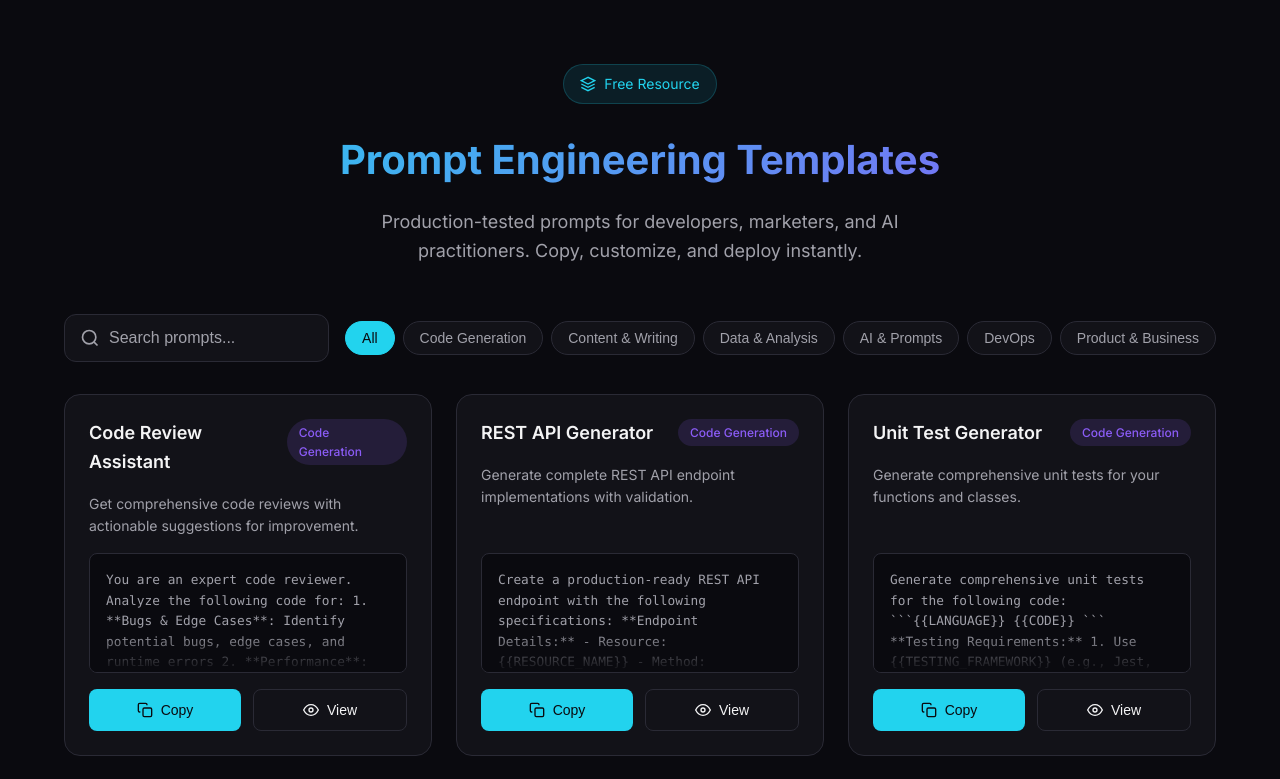
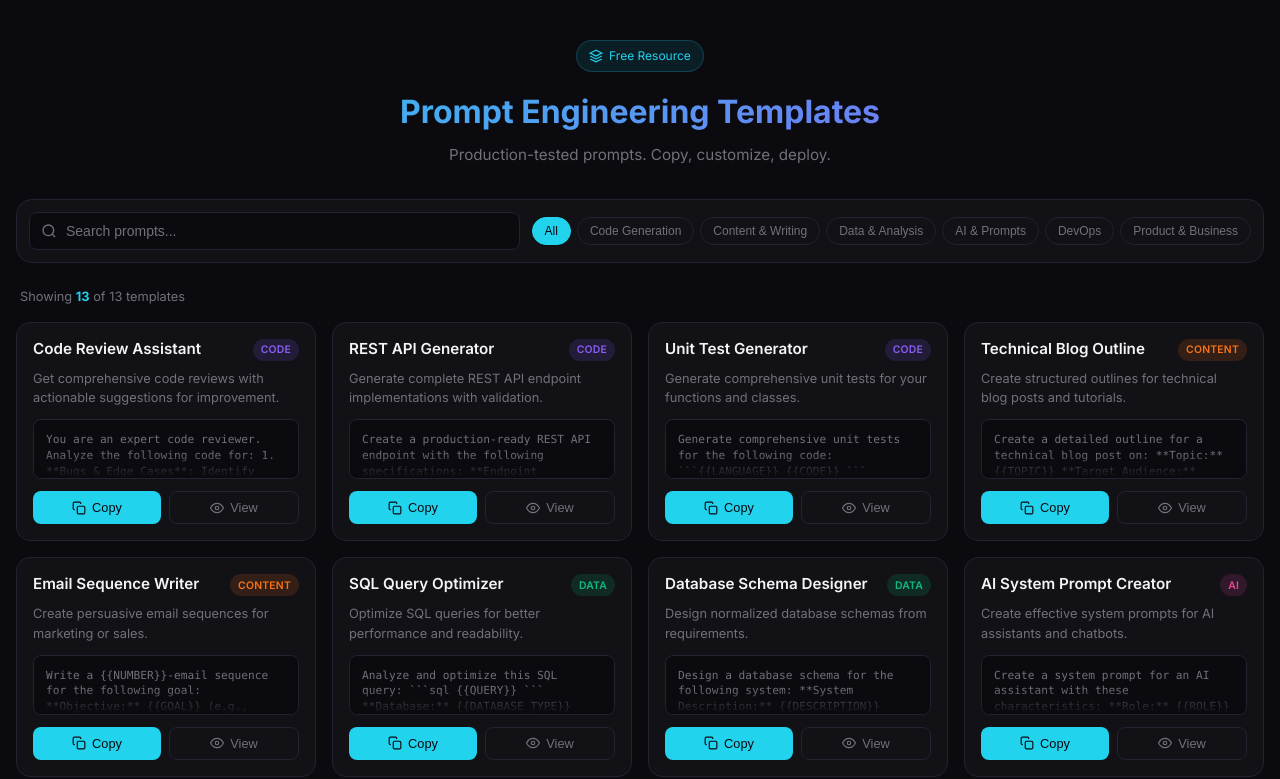
Before and after one commit to kartikeykumar09/prompt-templates, a React (Vite) app: page / in a window 1280 px wide. Shown: the top 779 px of the page. Built offline with nearby package versions, Linux system fonts and the light colour scheme.

Commit message:
Redesign: more compact and interactive layout

```diff
--- a/src/App.tsx
+++ b/src/App.tsx
@@ -2,6 +2,16 @@ import { useState, useMemo } from 'react';
 import './index.css';
 import { promptTemplates, categories } from './data/templates';
 import type { PromptTemplate } from './data/templates';
+
+// Category to CSS class mapping
+const categoryClass: Record<string, string> = {
+  'Code Generation': 'code',
+  'Content & Writing': 'content',
+  'Data & Analysis': 'data',
+  'AI & Prompts': 'ai',
+  'DevOps': 'devops',
+  'Product & Business': 'product',
+};
 
 function App() {
   const [searchQuery, setSearchQuery] = useState('');
@@ -26,7 +36,7 @@ function App() {
     try {
       await navigator.clipboard.writeText(text);
       setToast('Copied to clipboard!');
-      setTimeout(() => setToast(null), 2500);
+      setTimeout(() => setToast(null), 2000);
     } catch (err) {
       console.error('Failed to copy:', err);
     }
@@ -38,15 +48,14 @@ function App() {
         {/* Header */}
         <header className="header">
           <div className="header-badge">
-            <svg width="16" height="16" viewBox="0 0 24 24" fill="none" stroke="currentColor" strokeWidth="2">
+            <svg width="14" height="14" viewBox="0 0 24 24" fill="none" stroke="currentColor" strokeWidth="2">
               <path d="M12 2L2 7l10 5 10-5-10-5zM2 17l10 5 10-5M2 12l10 5 10-5"/>
             </svg>
             <span>Free Resource</span>
           </div>
           <h1>Prompt Engineering Templates</h1>
           <p>
-            Production-tested prompts for developers, marketers, and AI practitioners.
-            Copy, customize, and deploy instantly.
+            Production-tested prompts. Copy, customize, deploy.
           </p>
         </header>
 
@@ -84,6 +93,11 @@ function App() {
           </div>
         </div>
 
+        {/* Stats */}
+        <div className="stats-bar">
+          <span>Showing <strong>{filteredTemplates.length}</strong> of {promptTemplates.length} templates</span>
+        </div>
+
         {/* Templates Grid */}
         {filteredTemplates.length > 0 ? (
           <div className="templates-grid">
@@ -91,13 +105,15 @@ function App() {
               <div key={template.id} className="template-card">
                 <div className="card-header">
                   <h3 className="card-title">{template.title}</h3>
-                  <span className="card-category">{template.category}</span>
+                  <span className={`card-category ${categoryClass[template.category] || ''}`}>
+                    {template.category.split(' ')[0]}
+                  </span>
                 </div>
 
                 <p className="card-description">{template.description}</p>
 
                 <div className="prompt-preview">
-                  {template.prompt.substring(0, 200)}...
+                  {template.prompt.substring(0, 150)}...
                 </div>
 
                 <div className="card-actions">
@@ -105,7 +121,7 @@ function App() {
                     className="btn btn-primary"
                     onClick={() => copyToClipboard(template.prompt)}
                   >
-                    <svg width="16" height="16" viewBox="0 0 24 24" fill="none" stroke="currentColor" strokeWidth="2">
+                    <svg width="14" height="14" viewBox="0 0 24 24" fill="none" stroke="currentColor" strokeWidth="2">
                       <rect x="9" y="9" width="13" height="13" rx="2" ry="2"/>
                       <path d="M5 15H4a2 2 0 0 1-2-2V4a2 2 0 0 1 2-2h9a2 2 0 0 1 2 2v1"/>
                     </svg>
@@ -115,7 +131,7 @@ function App() {
                     className="btn btn-secondary"
                     onClick={() => setSelectedTemplate(template)}
                   >
-                    <svg width="16" height="16" viewBox="0 0 24 24" fill="none" stroke="currentColor" strokeWidth="2">
+                    <svg width="14" height="14" viewBox="0 0 24 24" fill="none" stroke="currentColor" strokeWidth="2">
                       <path d="M1 12s4-8 11-8 11 8 11 8-4 8-11 8-11-8-11-8z"/>
                       <circle cx="12" cy="12" r="3"/>
                     </svg>
@@ -131,7 +147,7 @@ function App() {
               <circle cx="11" cy="11" r="8"/>
               <path d="m21 21-4.35-4.35"/>
             </svg>
-            <p>No templates found matching your criteria.</p>
+            <p>No templates found. Try a different search.</p>
           </div>
         )}
 
@@ -151,7 +167,7 @@ function App() {
             <div className="modal-header">
               <h2>{selectedTemplate.title}</h2>
               <button className="modal-close" onClick={() => setSelectedTemplate(null)}>
-                <svg width="20" height="20" viewBox="0 0 24 24" fill="none" stroke="currentColor" strokeWidth="2">
+                <svg width="18" height="18" viewBox="0 0 24 24" fill="none" stroke="currentColor" strokeWidth="2">
                   <path d="M18 6 6 18M6 6l12 12"/>
                 </svg>
               </button>
@@ -160,13 +176,18 @@ function App() {
             <div className="modal-body">
               <p>{selectedTemplate.description}</p>
 
-              <label>Full Prompt Template:</label>
               <div className="prompt-full">
                 {selectedTemplate.prompt}
               </div>
 
               <div className="tips-section">
-                <h4>💡 Usage Tips</h4>
+                <h4>
+                  <svg width="14" height="14" viewBox="0 0 24 24" fill="none" stroke="currentColor" strokeWidth="2">
+                    <circle cx="12" cy="12" r="10"/>
+                    <path d="M12 16v-4M12 8h.01"/>
+                  </svg>
+                  Usage Tips
+                </h4>
                 <ul>
                   {selectedTemplate.tips.map((tip, index) => (
                     <li key={index}>{tip}</li>
@@ -184,7 +205,7 @@ function App() {
                   setSelectedTemplate(null);
                 }}
               >
-                <svg width="16" height="16" viewBox="0 0 24 24" fill="none" stroke="currentColor" strokeWidth="2">
+                <svg width="14" height="14" viewBox="0 0 24 24" fill="none" stroke="currentColor" strokeWidth="2">
                   <rect x="9" y="9" width="13" height="13" rx="2" ry="2"/>
                   <path d="M5 15H4a2 2 0 0 1-2-2V4a2 2 0 0 1 2-2h9a2 2 0 0 1 2 2v1"/>
                 </svg>
--- a/src/index.css
+++ b/src/index.css
@@ -2,15 +2,19 @@
 
 :root {
   --background: #0a0a0f;
-  --card: #121218;
-  --card-hover: #1a1a22;
-  --border: #2a2a35;
+  --card: #111116;
+  --card-hover: #18181f;
+  --border: #222230;
   --primary: #22d3ee;
   --primary-hover: #06b6d4;
   --text: #f4f4f5;
-  --text-muted: #a1a1aa;
+  --text-muted: #71717a;
   --success: #22c55e;
   --accent: #8b5cf6;
+  --orange: #f97316;
+  --pink: #ec4899;
+  --blue: #3b82f6;
+  --emerald: #10b981;
 }
 
 * {
@@ -23,40 +27,40 @@ body {
   font-family: 'Inter', system-ui, -apple-system, sans-serif;
   background: var(--background);
   color: var(--text);
-  line-height: 1.6;
+  line-height: 1.5;
   min-height: 100vh;
 }
 
 .container {
-  max-width: 1200px;
+  max-width: 1400px;
   margin: 0 auto;
-  padding: 2rem 1.5rem;
+  padding: 1.5rem 1rem;
 }
 
-/* Header */
+/* Header - More Compact */
 .header {
   text-align: center;
-  margin-bottom: 3rem;
-  padding-top: 2rem;
+  margin-bottom: 2rem;
+  padding-top: 1rem;
 }
 
 .header-badge {
   display: inline-flex;
   align-items: center;
-  gap: 0.5rem;
-  padding: 0.5rem 1rem;
+  gap: 0.375rem;
+  padding: 0.375rem 0.75rem;
   background: rgba(34, 211, 238, 0.1);
   border: 1px solid rgba(34, 211, 238, 0.2);
   border-radius: 9999px;
-  font-size: 0.875rem;
+  font-size: 0.75rem;
   color: var(--primary);
-  margin-bottom: 1.5rem;
+  margin-bottom: 1rem;
 }
 
 .header h1 {
-  font-size: 2.5rem;
+  font-size: 2rem;
   font-weight: 700;
-  margin-bottom: 1rem;
+  margin-bottom: 0.5rem;
   background: linear-gradient(135deg, var(--primary), var(--accent));
   -webkit-background-clip: text;
   -webkit-text-fill-color: transparent;
@@ -65,41 +69,45 @@ body {
 
 .header p {
   color: var(--text-muted);
-  font-size: 1.125rem;
-  max-width: 600px;
+  font-size: 0.95rem;
+  max-width: 500px;
   margin: 0 auto;
 }
 
-/* Search and Filter */
+/* Search and Filter - Compact Bar */
 .controls {
   display: flex;
   flex-wrap: wrap;
-  gap: 1rem;
-  margin-bottom: 2rem;
+  gap: 0.75rem;
+  margin-bottom: 1.5rem;
   align-items: center;
+  background: var(--card);
+  padding: 0.75rem;
+  border-radius: 1rem;
+  border: 1px solid var(--border);
 }
 
 .search-box {
   flex: 1;
-  min-width: 250px;
+  min-width: 200px;
   position: relative;
 }
 
 .search-box input {
   width: 100%;
-  padding: 0.875rem 1rem 0.875rem 2.75rem;
-  background: var(--card);
+  padding: 0.625rem 0.875rem 0.625rem 2.25rem;
+  background: var(--background);
   border: 1px solid var(--border);
-  border-radius: 0.75rem;
+  border-radius: 0.5rem;
   color: var(--text);
-  font-size: 1rem;
+  font-size: 0.875rem;
   transition: all 0.2s;
 }
 
 .search-box input:focus {
   outline: none;
   border-color: var(--primary);
-  box-shadow: 0 0 0 3px rgba(34, 211, 238, 0.1);
+  box-shadow: 0 0 0 2px rgba(34, 211, 238, 0.1);
 }
 
 .search-box input::placeholder {
@@ -108,35 +116,38 @@ body {
 
 .search-icon {
   position: absolute;
-  left: 1rem;
+  left: 0.75rem;
   top: 50%;
   transform: translateY(-50%);
   color: var(--text-muted);
-  width: 1.25rem;
-  height: 1.25rem;
+  width: 1rem;
+  height: 1rem;
 }
 
-/* Category Filters */
+/* Category Filters - Pill Style */
 .category-filters {
   display: flex;
   flex-wrap: wrap;
-  gap: 0.5rem;
+  gap: 0.375rem;
 }
 
 .category-btn {
-  padding: 0.5rem 1rem;
-  background: var(--card);
+  padding: 0.375rem 0.75rem;
+  background: transparent;
   border: 1px solid var(--border);
   border-radius: 9999px;
   color: var(--text-muted);
-  font-size: 0.875rem;
+  font-size: 0.75rem;
+  font-weight: 500;
   cursor: pointer;
   transition: all 0.2s;
+  white-space: nowrap;
 }
 
 .category-btn:hover {
   border-color: var(--primary);
   color: var(--primary);
+  background: rgba(34, 211, 238, 0.05);
 }
 
 .category-btn.active {
@@ -145,71 +156,144 @@ body {
   color: var(--background);
 }
 
-/* Grid */
+/* Stats Bar */
+.stats-bar {
+  display: flex;
+  justify-content: space-between;
+  align-items: center;
+  margin-bottom: 1rem;
+  padding: 0 0.25rem;
+}
+
+.stats-bar span {
+  font-size: 0.8rem;
+  color: var(--text-muted);
+}
+
+.stats-bar strong {
+  color: var(--primary);
+}
+
+/* Grid - Tighter */
 .templates-grid {
   display: grid;
-  grid-template-columns: repeat(auto-fill, minmax(350px, 1fr));
-  gap: 1.5rem;
+  grid-template-columns: repeat(auto-fill, minmax(300px, 1fr));
+  gap: 1rem;
 }
 
-/* Card */
+/* Card - Compact & Interactive */
 .template-card {
   background: var(--card);
   border: 1px solid var(--border);
-  border-radius: 1rem;
-  padding: 1.5rem;
-  transition: all 0.3s ease;
+  border-radius: 0.875rem;
+  padding: 1rem;
+  transition: all 0.25s ease;
   display: flex;
   flex-direction: column;
+  position: relative;
+  overflow: hidden;
+}
+
+.template-card::before {
+  content: '';
+  position: absolute;
+  top: 0;
+  left: 0;
+  right: 0;
+  height: 2px;
+  background: linear-gradient(90deg, var(--primary), var(--accent));
+  opacity: 0;
+  transition: opacity 0.25s;
 }
 
 .template-card:hover {
   border-color: var(--primary);
-  transform: translateY(-4px);
-  box-shadow: 0 10px 40px -10px rgba(34, 211, 238, 0.15);
+  transform: translateY(-2px);
+  box-shadow: 0 8px 30px -10px rgba(34, 211, 238, 0.2);
+}
+
+.template-card:hover::before {
+  opacity: 1;
 }
 
 .card-header {
   display: flex;
   justify-content: space-between;
   align-items: flex-start;
-  margin-bottom: 1rem;
+  gap: 0.5rem;
+  margin-bottom: 0.5rem;
 }
 
 .card-title {
-  font-size: 1.125rem;
+  font-size: 0.95rem;
   font-weight: 600;
   color: var(--text);
+  line-height: 1.3;
 }
 
 .card-category {
-  padding: 0.25rem 0.75rem;
+  padding: 0.2rem 0.5rem;
+  border-radius: 9999px;
+  font-size: 0.65rem;
+  font-weight: 600;
+  text-transform: uppercase;
+  letter-spacing: 0.02em;
+  flex-shrink: 0;
+}
+
+.card-category.code {
   background: rgba(139, 92, 246, 0.15);
-  border-radius: 9999px;
-  font-size: 0.75rem;
   color: var(--accent);
-  font-weight: 500;
+}
+
+.card-category.content {
+  background: rgba(249, 115, 22, 0.15);
+  color: var(--orange);
+}
+
+.card-category.data {
+  background: rgba(16, 185, 129, 0.15);
+  color: var(--emerald);
+}
+
+.card-category.ai {
+  background: rgba(236, 72, 153, 0.15);
+  color: var(--pink);
+}
+
+.card-category.devops {
+  background: rgba(59, 130, 246, 0.15);
+  color: var(--blue);
+}
+
+.card-category.product {
+  background: rgba(34, 211, 238, 0.15);
+  color: var(--primary);
 }
 
 .card-description {
   color: var(--text-muted);
-  font-size: 0.875rem;
-  margin-bottom: 1rem;
-  flex-grow: 1;
+  font-size: 0.8rem;
+  margin-bottom: 0.75rem;
+  display: -webkit-box;
+  -webkit-line-clamp: 2;
+  -webkit-box-orient: vertical;
+  overflow: hidden;
 }
 
 .prompt-preview {
   background: var(--background);
   border: 1px solid var(--border);
   border-radius: 0.5rem;
-  padding: 1rem;
-  font-family: 'Monaco', 'Menlo', monospace;
-  font-size: 0.8rem;
+  padding: 0.75rem;
+  font-family: 'Monaco', 'Menlo', 'Consolas', monospace;
+  font-size: 0.7rem;
   color: var(--text-muted);
-  margin-bottom: 1rem;
-  max-height: 120px;
+  margin-bottom: 0.75rem;
+  height: 60px;
   overflow: hidden;
   position: relative;
+  line-height: 1.4;
 }
 
 .prompt-preview::after {
@@ -218,27 +302,28 @@ body {
   bottom: 0;
   left: 0;
   right: 0;
-  height: 40px;
+  height: 25px;
   background: linear-gradient(transparent, var(--background));
 }
 
 .card-actions {
   display: flex;
-  gap: 0.75rem;
+  gap: 0.5rem;
+  margin-top: auto;
 }
 
 .btn {
   flex: 1;
-  padding: 0.75rem 1rem;
+  padding: 0.5rem 0.75rem;
   border-radius: 0.5rem;
-  font-size: 0.875rem;
+  font-size: 0.8rem;
   font-weight: 500;
   cursor: pointer;
   transition: all 0.2s;
   display: flex;
   align-items: center;
   justify-content: center;
-  gap: 0.5rem;
+  gap: 0.375rem;
 }
 
 .btn-primary {
@@ -249,46 +334,71 @@ body {
 
 .btn-primary:hover {
   background: var(--primary-hover);
+  transform: scale(1.02);
 }
 
 .btn-secondary {
   background: transparent;
   border: 1px solid var(--border);
+  color: var(--text-muted);
+}
+
+.btn-secondary:hover {
+  border-color: var(--text-muted);
   color: var(--text);
 }
 
-.btn-secondary:hover {
-  border-color: var(--primary);
-  color: var(--primary);
-}
-
-/* Modal */
+/* Modal - Sleeker */
 .modal-overlay {
   position: fixed;
   inset: 0;
-  background: rgba(0, 0, 0, 0.8);
+  background: rgba(0, 0, 0, 0.85);
   display: flex;
   align-items: center;
   justify-content: center;
   padding: 1rem;
   z-index: 100;
-  backdrop-filter: blur(4px);
+  backdrop-filter: blur(8px);
+  animation: fadeIn 0.2s ease;
+}
+
+@keyframes fadeIn {
+  from {
+    opacity: 0;
+  }
+
+  to {
+    opacity: 1;
+  }
 }
 
 .modal {
   background: var(--card);
   border: 1px solid var(--border);
   border-radius: 1rem;
-  max-width: 700px;
+  max-width: 650px;
   width: 100%;
-  max-height: 85vh;
+  max-height: 80vh;
   overflow: hidden;
   display: flex;
   flex-direction: column;
+  animation: slideUp 0.25s ease;
+}
+
+@keyframes slideUp {
+  from {
+    opacity: 0;
+    transform: translateY(20px);
+  }
+
+  to {
+    opacity: 1;
+    transform: translateY(0);
+  }
 }
 
 .modal-header {
-  padding: 1.5rem;
+  padding: 1.25rem;
   border-bottom: 1px solid var(--border);
   display: flex;
   justify-content: space-between;
@@ -296,7 +406,7 @@ body {
 }
 
 .modal-header h2 {
-  font-size: 1.25rem;
+  font-size: 1.1rem;
   font-weight: 600;
 }
 
@@ -305,9 +415,10 @@ body {
   border: none;
   color: var(--text-muted);
   cursor: pointer;
-  padding: 0.5rem;
-  border-radius: 0.5rem;
+  padding: 0.375rem;
+  border-radius: 0.375rem;
   transition: all 0.2s;
+  display: flex;
 }
 
 .modal-close:hover {
@@ -316,72 +427,69 @@ body {
 }
 
 .modal-body {
-  padding: 1.5rem;
+  padding: 1.25rem;
   overflow-y: auto;
   flex-grow: 1;
-}
-
-.modal-body label {
-  display: block;
-  font-size: 0.875rem;
-  font-weight: 500;
-  margin-bottom: 0.5rem;
-  color: var(--text);
 }
 
 .modal-body p {
   color: var(--text-muted);
   font-size: 0.875rem;
-  margin-bottom: 1.5rem;
+  margin-bottom: 1rem;
 }
 
 .prompt-full {
   background: var(--background);
   border: 1px solid var(--border);
-  border-radius: 0.75rem;
-  padding: 1.25rem;
-  font-family: 'Monaco', 'Menlo', monospace;
-  font-size: 0.85rem;
+  border-radius: 0.5rem;
+  padding: 1rem;
+  font-family: 'Monaco', 'Menlo', 'Consolas', monospace;
+  font-size: 0.8rem;
   color: var(--text);
   white-space: pre-wrap;
-  line-height: 1.6;
-  max-height: 300px;
+  line-height: 1.5;
+  max-height: 250px;
   overflow-y: auto;
 }
 
 .modal-footer {
-  padding: 1.5rem;
+  padding: 1rem 1.25rem;
   border-top: 1px solid var(--border);
   display: flex;
-  gap: 1rem;
+  gap: 0.75rem;
 }
 
 .tips-section {
-  margin-top: 1.5rem;
-  padding: 1rem;
+  margin-top: 1rem;
+  padding: 0.875rem;
   background: rgba(34, 211, 238, 0.05);
-  border: 1px solid rgba(34, 211, 238, 0.2);
-  border-radius: 0.75rem;
+  border: 1px solid rgba(34, 211, 238, 0.15);
+  border-radius: 0.5rem;
 }
 
 .tips-section h4 {
-  font-size: 0.875rem;
+  font-size: 0.8rem;
   font-weight: 600;
   color: var(--primary);
   margin-bottom: 0.5rem;
+  display: flex;
+  align-items: center;
+  gap: 0.375rem;
 }
 
 .tips-section ul {
   list-style: none;
   padding: 0;
+  display: flex;
+  flex-direction: column;
+  gap: 0.25rem;
 }
 
 .tips-section li {
-  font-size: 0.8rem;
+  font-size: 0.75rem;
   color: var(--text-muted);
   padding-left: 1rem;
   position: relative;
-  margin-bottom: 0.25rem;
 }
 
 .tips-section li::before {
@@ -394,27 +502,29 @@ body {
 /* Toast */
 .toast {
   position: fixed;
-  bottom: 2rem;
+  bottom: 1.5rem;
   left: 50%;
   transform: translateX(-50%);
   background: var(--success);
   color: white;
-  padding: 0.875rem 1.5rem;
-  border-radius: 0.75rem;
+  padding: 0.75rem 1.25rem;
+  border-radius: 0.5rem;
   font-size: 0.875rem;
   font-weight: 500;
   display: flex;
   align-items: center;
   gap: 0.5rem;
   z-index: 200;
-  animation: slideUp 0.3s ease;
+  animation: toastSlide 0.3s ease;
+  box-shadow: 0 4px 20px rgba(34, 197, 94, 0.3);
 }
 
-@keyframes slideUp {
+@keyframes toastSlide {
   from {
     opacity: 0;
     transform: translateX(-50%) translateY(20px);
   }
+
   to {
     opacity: 1;
     transform: translateX(-50%) translateY(0);
@@ -424,25 +534,25 @@ body {
 /* Empty State */
 .empty-state {
   text-align: center;
-  padding: 4rem 2rem;
+  padding: 3rem 2rem;
   color: var(--text-muted);
 }
 
 .empty-state svg {
-  width: 4rem;
-  height: 4rem;
-  margin-bottom: 1rem;
-  opacity: 0.5;
+  width: 3rem;
+  height: 3rem;
+  margin-bottom: 0.75rem;
+  opacity: 0.4;
 }
 
-/* Footer */
+/* Footer - Minimal */
 .footer {
   text-align: center;
-  padding: 3rem 1rem;
+  padding: 2rem 1rem;
   color: var(--text-muted);
-  font-size: 0.875rem;
+  font-size: 0.8rem;
   border-top: 1px solid var(--border);
-  margin-top: 4rem;
+  margin-top: 3rem;
 }
 
 .footer a {
@@ -454,10 +564,33 @@ body {
   text-decoration: underline;
 }
 
+/* Scrollbar */
+::-webkit-scrollbar {
+  width: 6px;
+  height: 6px;
+}
+
+::-webkit-scrollbar-track {
+  background: var(--background);
+}
+
+::-webkit-scrollbar-thumb {
+  background: var(--border);
+  border-radius: 3px;
+}
+
+::-webkit-scrollbar-thumb:hover {
+  background: var(--text-muted);
+}
+
 /* Responsive */
-@media (max-width: 640px) {
+@media (max-width: 768px) {
+  .container {
+    padding: 1rem 0.75rem;
+  }
+
   .header h1 {
-    font-size: 1.75rem;
+    font-size: 1.5rem;
   }
 
   .templates-grid {
@@ -466,9 +599,14 @@ body {
 
   .controls {
     flex-direction: column;
+    align-items: stretch;
   }
 
   .search-box {
     width: 100%;
   }
+
+  .category-filters {
+    justify-content: center;
+  }
 }
```
